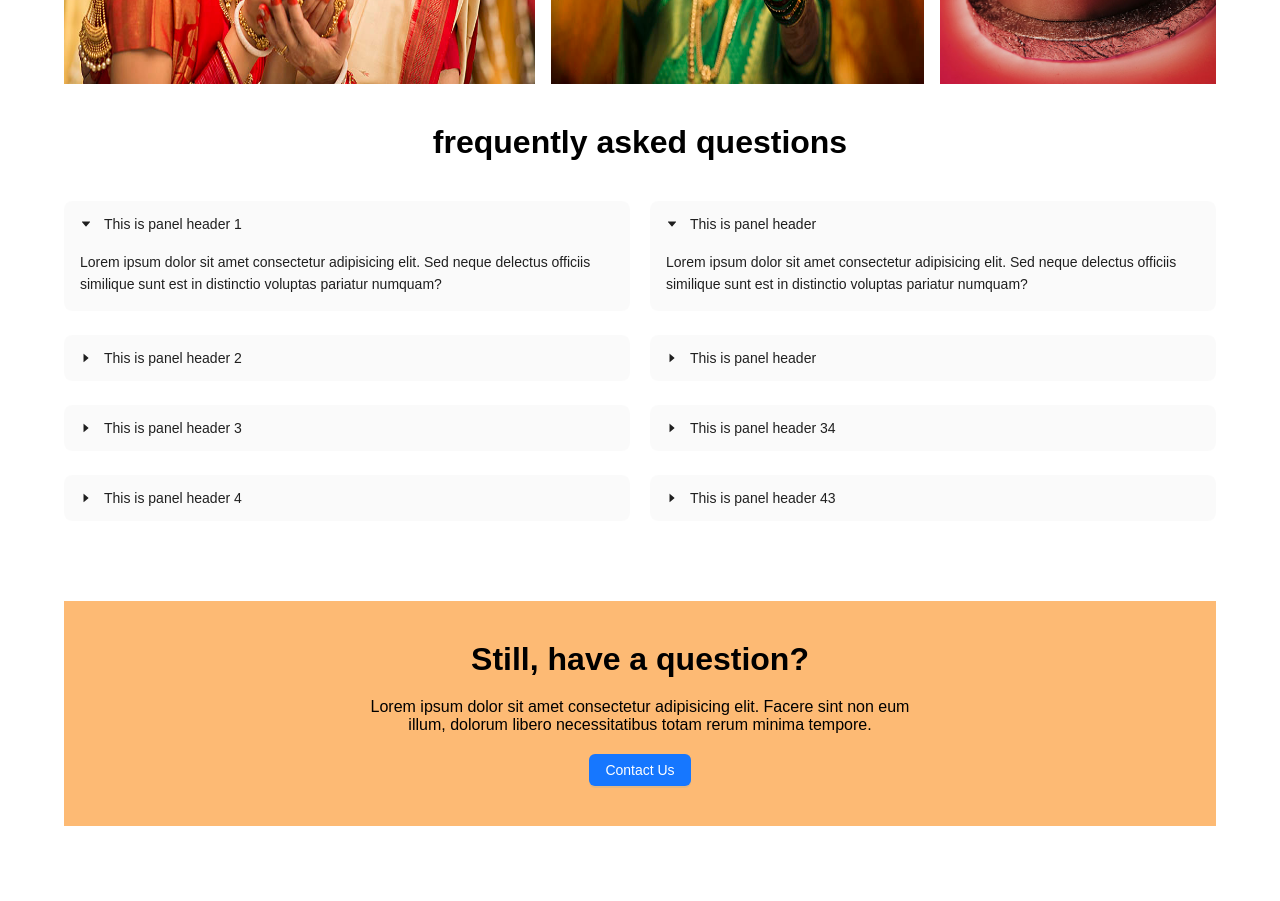
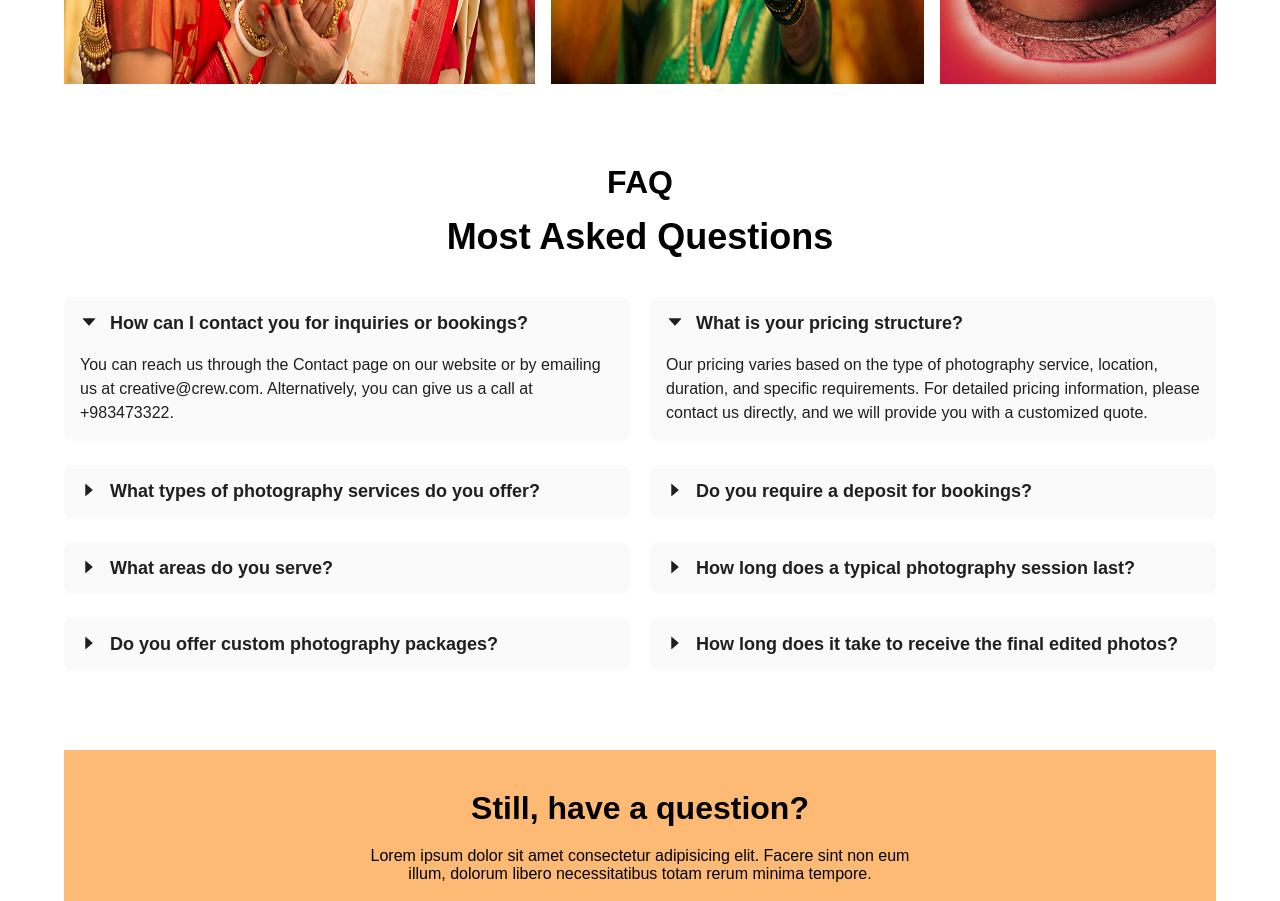
Before and after one commit to Ankan112/creative-crew, a Next.js app: page / in a window 1280 px wide. Shown: the part 4240-5141 px from the top of the page. Built offline with nearby package versions, Linux system fonts and the light colour scheme.

Commit message:
faq section done

```diff
--- a/src/components/ui/FAQ.jsx
+++ b/src/components/ui/FAQ.jsx
@@ -6,48 +6,48 @@ import { Collapse, theme } from "antd";
 const getItems = (panelStyle) => [
   {
     key: "1",
-    label: "This is panel header 1",
+    label: "How can I contact you for inquiries or bookings?",
     children: (
-      <p>
-        Lorem ipsum dolor sit amet consectetur adipisicing elit. Sed neque
-        delectus officiis similique sunt est in distinctio voluptas pariatur
-        numquam?
+      <p className="text-base font-medium">
+        You can reach us through the Contact page on our website or by emailing
+        us at creative@crew.com. Alternatively, you can give us a call at
+        +983473322.
       </p>
     ),
     style: panelStyle,
   },
   {
     key: "2",
-    label: "This is panel header 2",
+    label: "What types of photography services do you offer?",
     children: (
-      <p>
-        Lorem ipsum dolor sit amet consectetur adipisicing elit. Sed neque
-        delectus officiis similique sunt est in distinctio voluptas pariatur
-        numquam?
+      <p className="text-base font-medium">
+        We specialize in various types of photography, including portrait,
+        wedding, event, landscape, commercial, and product photography. Visit
+        our Services section for more details.
       </p>
     ),
     style: panelStyle,
   },
   {
     key: "3",
-    label: "This is panel header 3",
+    label: "What areas do you serve?",
     children: (
-      <p>
-        Lorem ipsum dolor sit amet consectetur adipisicing elit. Sed neque
-        delectus officiis similique sunt est in distinctio voluptas pariatur
-        numquam?
+      <p className="text-base font-medium">
+        We are based in Dhaka and primarily serve clients all over the
+        Bangladesh. However, we are open to traveling for projects outside our
+        primary service area. Please contact us for more information.
       </p>
     ),
     style: panelStyle,
   },
   {
     key: "4",
-    label: "This is panel header 4",
+    label: "Do you offer custom photography packages?",
     children: (
-      <p>
-        Lorem ipsum dolor sit amet consectetur adipisicing elit. Sed neque
-        delectus officiis similique sunt est in distinctio voluptas pariatur
-        numquam?
+      <p className="text-base font-medium">
+        Yes, we can tailor our services to meet your specific needs and
+        preferences. Please reach out to discuss your requirements, and we will
+        create a customized package just for you.
       </p>
     ),
     style: panelStyle,
@@ -56,48 +56,49 @@ const getItems = (panelStyle) => [
 const getItems2 = (panelStyle) => [
   {
     key: "1",
-    label: "This is panel header ",
+    label: "What is your pricing structure?",
     children: (
-      <p>
-        Lorem ipsum dolor sit amet consectetur adipisicing elit. Sed neque
-        delectus officiis similique sunt est in distinctio voluptas pariatur
-        numquam?
+      <p className="text-base font-medium">
+        Our pricing varies based on the type of photography service, location,
+        duration, and specific requirements. For detailed pricing information,
+        please contact us directly, and we will provide you with a customized
+        quote.
       </p>
     ),
     style: panelStyle,
   },
   {
     key: "2",
-    label: "This is panel header ",
+    label: "Do you require a deposit for bookings?",
     children: (
-      <p>
-        Lorem ipsum dolor sit amet consectetur adipisicing elit. Sed neque
-        delectus officiis similique sunt est in distinctio voluptas pariatur
-        numquam?
+      <p className="text-base font-medium">
+        Yes, we typically require a deposit to secure your booking. The deposit
+        amount and payment details will be provided during the booking process.
       </p>
     ),
     style: panelStyle,
   },
   {
     key: "3",
-    label: "This is panel header 34",
+    label: "How long does a typical photography session last?",
     children: (
-      <p>
-        Lorem ipsum dolor sit amet consectetur adipisicing elit. Sed neque
-        delectus officiis similique sunt est in distinctio voluptas pariatur
-        numquam?
+      <p className="text-base font-medium">
+        The duration of a photography session can vary based on the type of
+        shoot and your specific requirements. Portrait sessions usually last
+        around 1-2 hours, while events and weddings may take several hours or
+        more.
       </p>
     ),
     style: panelStyle,
   },
   {
     key: "4",
-    label: "This is panel header 43",
+    label: "How long does it take to receive the final edited photos?",
     children: (
-      <p>
-        Lorem ipsum dolor sit amet consectetur adipisicing elit. Sed neque
-        delectus officiis similique sunt est in distinctio voluptas pariatur
-        numquam?
+      <p className="text-base font-medium">
+        The turnaround time for editing and delivering the final photos varies
+        depending on the type of shoot. Typically, you can expect to receive
+        your edited photos within 3 weeks after the photography session.
       </p>
     ),
     style: panelStyle,
@@ -110,11 +111,16 @@ const FAQ = () => {
     background: token.colorFillAlter,
     borderRadius: token.borderRadiusLG,
     border: "none",
+    fontSize: "18px",
+    fontWeight: 600,
   };
   return (
-    <div className="main-container">
-      <div className="text-center my-10">
-        <h1>frequently asked questions</h1>
+    <div className="main-container mt-20">
+      <div className="text-center mb-10">
+        <h1>FAQ</h1>
+        <h1 className="text-4xl w-full md:w-2/3 mx-auto mt-4">
+          Most Asked Questions
+        </h1>
       </div>
       <Row gutter={{ lg: 20 }}>
         <Col xs={24} sm={24} md={24} lg={12} span={12}>
@@ -122,7 +128,10 @@ const FAQ = () => {
             bordered={false}
             defaultActiveKey={["1"]}
             expandIcon={({ isActive }) => (
-              <CaretRightOutlined rotate={isActive ? 90 : 0} />
+              <CaretRightOutlined
+                className="text-lg mt-1"
+                rotate={isActive ? 90 : 0}
+              />
             )}
             style={{
               background: token.colorBgContainer,
@@ -135,7 +144,10 @@ const FAQ = () => {
             bordered={false}
             defaultActiveKey={["1"]}
             expandIcon={({ isActive }) => (
-              <CaretRightOutlined rotate={isActive ? 90 : 0} />
+              <CaretRightOutlined
+                className="text-lg mt-1"
+                rotate={isActive ? 90 : 0}
+              />
             )}
             style={{
               background: token.colorBgContainer,
```
